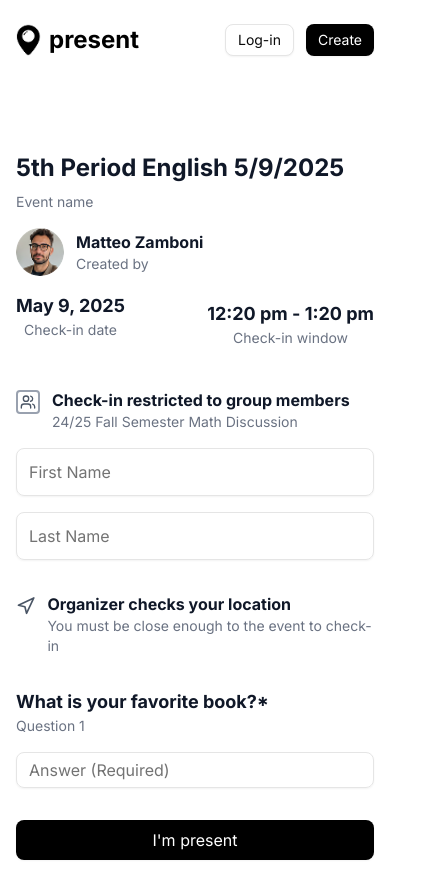
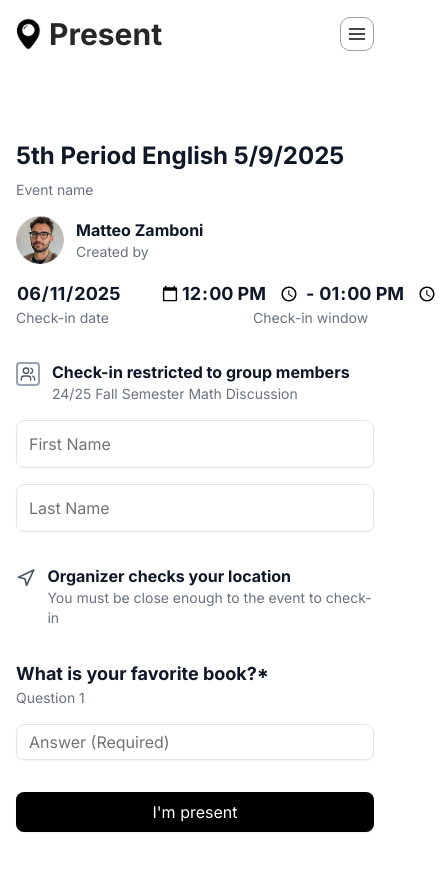
Before and after one commit to Umerkhx/present, a React (Vite) app: page /check-in in a window 390 px wide. Shown: the whole page, 440 px wide, since content can reach past the window. After the commit the page ends 864 px from the top, so only its background shows below. Built offline with nearby package versions, Linux system fonts and the light colour scheme.

Commit message:
mobile-responsiveness

```diff
--- a/src/account-info/AccountInfo.tsx
+++ b/src/account-info/AccountInfo.tsx
@@ -61,7 +61,7 @@ function AccountInfo() {
   };
 
   return (
-   <section className="max-w-screen mx-auto p-5 min-h-screen flex flex-col">
+   <section className="container mx-auto p-5  ">
       <div className="flex justify-start items-center px-8 py-5">
         <div className="flex items-center gap-2">
           <img src="/Back Arrow.png" width={18} height={18} alt="logo" />
--- a/src/check-in/Checkin.tsx
+++ b/src/check-in/Checkin.tsx
@@ -1,11 +1,14 @@
 "use client"
 
 import type React from "react"
-import { AlertCircle, Check, Navigation, Users } from "lucide-react"
+
+import { AlertCircle, AlignJustify, Check, Navigation, Users, X } from "lucide-react"
 import { useState } from "react"
 import { Button } from "..//components/ui/button"
 import { Alert, AlertDescription } from "../components/ui/alert"
 import { Input } from "../components/ui/input"
+import { cn } from "../lib/utils"
+import { Dialog, DialogContent, DialogHeader } from "../components/ui/dialog"
 
 export default function CheckInPage() {
     const [formData, setFormData] = useState({
@@ -18,37 +21,36 @@ export default function CheckInPage() {
     const [isSuccess, setIsSuccess] = useState(false)
     const [isSubmitting, setIsSubmitting] = useState(false)
     const [checkInTime, setCheckInTime] = useState("")
+    const [mobileMenuOpen, setMobileMenuOpen] = useState<boolean>(false)
+
+    const [checkInDate, setCheckInDate] = useState(new Date())
+    const [checkInStartTime, setCheckInStartTime] = useState("12:00")
+    const [checkInEndTime, setCheckInEndTime] = useState("13:00")
 
     const eventData = {
         name: "5th Period English 5/9/2025",
         creator: "Matteo Zamboni",
-        date: "May 9, 2025",
-        startTime: "12:20",
-        endTime: "1:20",
         description: "24/25 Fall Semester Math Discussion",
-        correctAnswer: "The Great Gatsby", // this would be set by the group or event organizer if the user doesn't know the answer it will throw an error
+        correctAnswer: "The Great Gatsby",
     }
 
     const validateForm = () => {
         const newErrors: string[] = []
 
-        if (!formData.firstName.trim()) {
-            newErrors.push("First name is required")
-        }
+        if (!formData.firstName.trim()) newErrors.push("First name is required")
+        if (!formData.lastName.trim()) newErrors.push("Last name is required")
+        if (!formData.favoriteBook.trim()) newErrors.push("Please answer the question to check in")
+        if (
+            formData.favoriteBook.trim().toLowerCase() !== eventData.correctAnswer.toLowerCase()
+        ) newErrors.push("Incorrect answer to the question. Please try again.")
 
-        if (!formData.lastName.trim()) {
-            newErrors.push("Last name is required")
-        }
+        const now = new Date()
+        const currentTime = now.getHours() * 60 + now.getMinutes()
+        const start = parseInt(checkInStartTime.split(":")[0]) * 60 + parseInt(checkInStartTime.split(":")[1])
+        const end = parseInt(checkInEndTime.split(":")[0]) * 60 + parseInt(checkInEndTime.split(":")[1])
 
-        if (!formData.favoriteBook.trim()) {
-            newErrors.push("Please answer the question to check in")
-        }
-
-        if (
-            formData.favoriteBook.trim() &&
-            formData.favoriteBook.trim().toLowerCase() !== eventData.correctAnswer.toLowerCase()
-        ) {
-            newErrors.push("Incorrect answer to the question. Please try again.")
+        if (currentTime < start || currentTime > end) {
+            newErrors.push("You are trying to check in outside of the allowed time window.")
         }
 
         return newErrors
@@ -60,7 +62,6 @@ export default function CheckInPage() {
         setErrors([])
 
         const validationErrors = validateForm()
-
         if (validationErrors.length > 0) {
             setErrors(validationErrors)
             setIsSubmitting(false)
@@ -80,8 +81,6 @@ export default function CheckInPage() {
         setIsSubmitting(false)
     }
 
-
-
     const handleInputChange = (field: string, value: string) => {
         setFormData((prev) => ({ ...prev, [field]: value }))
         if (errors.length > 0) {
@@ -89,33 +88,90 @@ export default function CheckInPage() {
         }
     }
 
+    return (
+        <div className="container mx-auto ">
+            <div className="flex flex-wrap items-center justify-between p-4 gap-y-4">
+                <div className="flex items-center gap-2">
+                    <img src="/logo.png" width={25} height={25} alt="logo" />
+                    <span className="font-semibold text-3xl text-zinc-800">Present</span>
+                </div>
+
+                <div className="flex items-center gap-4">
+                    <div className="px-5 py-2 border border-gray-400 rounded-lg md:block hidden">Log-in</div>
+                    <button className="px-5 py-2 bg-black text-white rounded-lg md:block hidden hover:bg-gradient-to-r hover:from-[#31CCD6] hover:via-[#66C587] hover:to-[#BBD16B] hover:text-black transition ease-in delay-100 duration-150 cursor-pointer">Create</button>
+                    <button
+                        className="rounded-lg p-1.5 border border-gray-400 md:hidden block relative z-50"
+                        onClick={() => setMobileMenuOpen(!mobileMenuOpen)}
+                        aria-expanded={mobileMenuOpen}
+                        aria-label="Toggle menu"
+                    >
+                        <div className="relative w-5 h-5 cursor-pointer">
+                            <AlignJustify
+                                className={cn(
+                                    "w-5 h-5 absolute transition-all duration-300 ease-in-out",
+                                    mobileMenuOpen ? "opacity-0 rotate-90" : "opacity-100 rotate-0",
+                                )} />
+                            <X className={cn(
+                                "w-5 h-5 absolute transition-all duration-300 ease-in-out",
+                                mobileMenuOpen ? "opacity-100 rotate-0" : "opacity-0 -rotate-90",)} />
+                        </div>
+                    </button>
+                </div>
+            </div>
+
+            <style>{`
+        [data-state="open"][data-radix-collection-item] {
+          animation: slideDownAndFade 0.3s ease-out;
+        }
+
+        @keyframes slideDownAndFade {
+          from {
+            opacity: 0;
+            transform: translate(-50%, -10px);
+          }
+          to {
+            opacity: 1;
+            transform: translate(-50%, 0);
+          }
+        }
+      `}</style>
 
 
-    return (
-        <div className="min-h-screen xl:max-w-screen-7xl lg:max-w-screen-2xl md:max-screen-xl sm:max-w-screen-lg max-w-screen-md mx-auto ">
-            <header className="px-4 py-6 lg:px-8">
-                <div className=" mx-auto flex items-center justify-between">
-                    <div className="flex items-center space-x-2">
-                        <img src="/logo.png" width={25} height={25} alt="logo" />
-                        <span className="text-2xl font-semibold text-black">present</span>
+            <Dialog open={mobileMenuOpen} onOpenChange={setMobileMenuOpen}>
+                <DialogContent className="sm:max-w-md w-[95vw] p-0 m-0 fixed top-4 left-1/2 transform -translate-x-1/2 translate-y-0">
+                    <DialogHeader className="p-4 pb-0">
+                        <div className="flex justify-end items-center">
+
+                            <button onClick={() => setMobileMenuOpen(false)} className="text-gray-500 hover:text-gray-700 p-1">
+                                <X className="w-5 h-5" />
+                            </button>
+                        </div>
+                    </DialogHeader>
+
+                    <div className="p-4 space-y-3">
+                        <button
+                            className="w-full px-5 py-3 border border-gray-400 rounded-lg text-center font-medium hover:bg-gray-50 transition-colors"
+                            onClick={() => {
+                                setMobileMenuOpen(false)
+                            }}
+                        >
+                            Log-in
+                        </button>
+                        <button
+                            className="w-full px-5 py-3 bg-black text-white rounded-lg text-center font-medium hover:bg-gradient-to-r hover:from-[#31CCD6] hover:via-[#66C587] hover:to-[#BBD16B] hover:text-black transition ease-in delay-100 duration-150 cursor-pointer"
+                            onClick={() => {
+                                setMobileMenuOpen(false)
+                            }}
+                        >
+                            Create
+                        </button>
                     </div>
-
-                    <div className="flex items-center space-x-3">
-                        <Button variant="outline" size="sm">
-                            Log-in
-                        </Button>
-                        <Button size="sm" className="bg-black text-white hover:bg-gray-800">
-                            Create
-                        </Button>
-                    </div>
-                </div>
-            </header>
-
+                </DialogContent>
+            </Dialog>
 
 
             <main className="lg:max-w-4xl mx-auto mt-10 px-4 py-8 lg:px-8">
                 <div className="space-y-8">
-                    {/* Success Notification */}
                     {isSuccess && (
                         <div className="bg-gray-50 border border-gray-200 rounded-lg p-6">
                             <div className="flex items-center justify-center space-x-5">
@@ -127,38 +183,55 @@ export default function CheckInPage() {
                                     <p className=" text-gray-600">Thanks for marking yourself Present</p>
                                 </div>
                             </div>
-                            <div className="mt-4  flex items-center justify-center gap-5 text-sm">
-                                <span className="font-semibold text-gray-900 text-lg">{eventData.date}</span>
+                            <div className="mt-4 flex items-center justify-center gap-5 text-sm">
+                                <span className="font-semibold text-gray-900 text-lg">{checkInDate.toDateString()}</span>
                                 <span className="font-semibold text-gray-900 text-lg">{checkInTime}</span>
                             </div>
                         </div>
                     )}
 
                     <div className="space-y-8">
-                        <div className=" space-y-4">
+                        <div className="space-y-4">
                             <div>
                                 <h1 className="text-2xl lg:text-4xl font-bold text-gray-900 mb-2">{eventData.name}</h1>
                                 <p className="text-sm text-gray-500">Event name</p>
                             </div>
 
-                            <div className="flex items-center  space-x-3">
+                            <div className="flex items-center space-x-3">
                                 <img className="rounded-full w-12 h-12 object-cover" src="/profile.png" alt="profile" />
-
                                 <div className="text-left">
                                     <p className="font-semibold text-gray-900">{eventData.creator}</p>
                                     <p className="text-sm text-gray-500">Created by</p>
                                 </div>
                             </div>
 
-                            <div className="flex  items-center justify-between space-y-4 lg:space-y-0 lg:space-x-8">
-                                <div className="text-center">
-                                    <p className="font-semibold text-gray-900 text-lg">{eventData.date}</p>
+                            <div className="flex items-center justify-between lg:space-y-0 lg:space-x-8">
+                                <div className="">
+                                    <input
+                                        type="date"
+                                        value={checkInDate.toISOString().split("T")[0]}
+                                        onChange={(e) => setCheckInDate(new Date(e.target.value))}
+                                        className="text-lg font-semibold text-gray-900 bg-transparent text-center outline-none"
+                                    />
                                     <p className="text-sm text-gray-500">Check-in date</p>
                                 </div>
+
                                 <div className="text-center">
-                                    <p className="font-semibold text-gray-900 text-lg">
-                                        {eventData.startTime} pm - {eventData.endTime} pm
-                                    </p>
+                                    <div className="flex items-center justify-center gap-1">
+                                        <input
+                                            type="time"
+                                            value={checkInStartTime}
+                                            onChange={(e) => setCheckInStartTime(e.target.value)}
+                                            className="text-lg font-semibold text-gray-900 bg-transparent text-center outline-none"
+                                        />
+                                        <span className="text-lg font-semibold text-gray-900">-</span>
+                                        <input
+                                            type="time"
+                                            value={checkInEndTime}
+                                            onChange={(e) => setCheckInEndTime(e.target.value)}
+                                            className="text-lg font-semibold text-gray-900 bg-transparent text-center outline-none"
+                                        />
+                                    </div>
                                     <p className="text-sm text-gray-500">Check-in window</p>
                                 </div>
                             </div>
@@ -218,31 +291,25 @@ export default function CheckInPage() {
                                     <h3 className="text-lg font-semibold text-gray-900">What is your favorite book?*</h3>
                                     <p className="text-sm text-gray-500">Question 1</p>
                                 </div>
-
                                 <Input
                                     placeholder="Answer (Required)"
                                     value={formData.favoriteBook}
                                     onChange={(e) => handleInputChange("favoriteBook", e.target.value)}
-                                    className={` resize-none ${errors.some((e) => e.includes("question") || e.includes("answer") || e.includes("Incorrect"))
-                                        ? "border-red-300"
-                                        : ""
-                                        }`}
+                                    className={`resize-none ${errors.some((e) => e.toLowerCase().includes("question") || e.toLowerCase().includes("answer")) ? "border-red-300" : ""}`}
                                 />
                             </div>
-                            {!isSuccess && (
+
+                            {!isSuccess ? (
                                 <div className="flex justify-center">
                                     <Button
                                         type="submit"
                                         disabled={isSubmitting}
-                                        className="w-full sm:w-auto px-20 h-10 bg-black text-white hover:bg-gray-800 disabled:opacity-50 text-base font-medium"
+                                        className="w-full sm:w-auto px-20 h-10 bg-black text-white hover:bg-gradient-to-r hover:from-[#31CCD6] hover:via-[#66C587] hover:to-[#BBD16B] hover:text-black cursor-pointer transition-colors disabled:opacity-50 text-base font-medium"
                                     >
                                         {isSubmitting ? "Checking in..." : "I'm present"}
                                     </Button>
                                 </div>
-                            )}
-
-                            {/* Reset Button for Success State */}
-                            {isSuccess && (
+                            ) : (
                                 <div className="flex justify-center">
                                     <Button
                                         type="button"
@@ -263,5 +330,7 @@ export default function CheckInPage() {
                 </div>
             </main>
         </div>
+
+
     )
 }
--- a/src/components/ActionButton.tsx
+++ b/src/components/ActionButton.tsx
@@ -10,7 +10,7 @@ const ActionButton: React.FC<ActionButtonProps> = ({ onClick }) => {
     <button
       type="button"
       onClick={onClick}
-      className="w-2/4  bg-black text-white text-sm py-2 px-4 rounded-lg flex items-center justify-center gap-2 hover:bg-gray-800 transition-colors"
+      className="w-2/4  bg-black text-white text-sm py-2 px-4 rounded-lg flex items-center justify-center gap-2 hover:bg-gradient-to-r hover:from-[#31CCD6] hover:via-[#66C587] hover:to-[#BBD16B] hover:text-black cursor-pointer transition-colors"
     >
       <Users size={18} />
       <span>See who's present</span>
--- a/src/components/modal-components/modal-system.tsx
+++ b/src/components/modal-components/modal-system.tsx
@@ -605,7 +605,7 @@ export default function ModalSystem({ open, setOpen }: ModalSystemProps) {
 
     return (
         <Dialog open={open} onOpenChange={setOpen}>
-            <DialogContent className="xl:max-w-5xl lg:max-w-4xl md:max-w-3xl sm:max-w-2xl max-w-[95vw] max-h-[95vh] overflow-y-auto p-4">
+            <DialogContent className="xl:max-w-5xl lg:max-w-4xl md:max-w-3xl sm:max-w-2xl max-w-[95vw] max-h-[95vh] overflow-y-auto py-6 px-3">
                 <DialogHeader className="">
                     <div className="flex justify-between items-center p-4">
                         <div className="flex items-center gap-1">
--- a/src/create/EventCheckIn.tsx
+++ b/src/create/EventCheckIn.tsx
@@ -9,6 +9,8 @@ import CheckInSettings from "../components/CheckInSettings"
 import ActionButton from "../components/ActionButton"
 import type { EventData } from "../types"
 import Toggle from "../components/Toggle"
+import { Dialog, DialogContent, DialogHeader } from "../components/ui/dialog"
+import { cn } from "../lib/utils"
 
 interface Question {
   id: string
@@ -32,6 +34,7 @@ const EventCheckIn: React.FC = () => {
   })
 
   const [questions, setQuestions] = useState<Question[]>([])
+  const [mobileMenuOpen, setMobileMenuOpen] = useState<boolean>(false)
 
   //for the backend dev: Create a default question when addQuestions is toggled on
   useEffect(() => {
@@ -94,19 +97,36 @@ const EventCheckIn: React.FC = () => {
   }
 
   return (
-    <section className="max-w-screen-2xl mx-auto p-5">
+    <section className="container mx-auto p-5">
       <div className="flex flex-wrap items-center justify-between p-4 gap-y-4">
         <div className="flex items-center gap-2">
           <img src="/logo.png" width={25} height={25} alt="logo" />
           <span className="font-semibold text-3xl text-zinc-800">Present</span>
         </div>
 
+
+
         <div className="flex items-center gap-4">
-          <div className="px-4 py-1.5 border border-gray-400 rounded-lg md:block hidden">Check-In</div>
-          <div className="px-4 py-1.5 border border-gray-400 rounded-lg md:block hidden">Dashboard</div>
-          <div className="rounded-lg p-1.5 border border-gray-400 md:hidden block">
-            <AlignJustify className="w-5 h-5" />
-          </div>
+          <div className="px-5 py-2 border border-gray-400 rounded-lg md:block hidden">Check-In</div>
+          <button className="px-5 py-2 bg-black text-white rounded-lg md:block hidden hover:bg-gradient-to-r hover:from-[#31CCD6] hover:via-[#66C587] hover:to-[#BBD16B] hover:text-black transition ease-in delay-100 duration-150 cursor-pointer">Dashboard</button>
+          <button
+            className="rounded-lg p-1.5 border border-gray-400 md:hidden block relative z-50"
+            onClick={() => setMobileMenuOpen(!mobileMenuOpen)}
+            aria-expanded={mobileMenuOpen}
+            aria-label="Toggle menu"
+          >
+            <div className="relative w-5 h-5 cursor-pointer">
+              <AlignJustify
+                className={cn(
+                  "w-5 h-5 absolute transition-all duration-300 ease-in-out",
+                  mobileMenuOpen ? "opacity-0 rotate-90" : "opacity-100 rotate-0",
+                )} />
+              <X className={cn(
+                "w-5 h-5 absolute transition-all duration-300 ease-in-out",
+                mobileMenuOpen ? "opacity-100 rotate-0" : "opacity-0 -rotate-90",)} />
+            </div>
+
+          </button>
           <img className="rounded-full w-10 h-10 object-cover" src="/profile.png" alt="profile" />
         </div>
       </div>
@@ -190,16 +210,16 @@ const EventCheckIn: React.FC = () => {
                         <button
                           onClick={() => updateQuestion(question.id, { type: "text" })}
                           className={`px-4 py-2 text-sm rounded-md border ${question.type === "text"
-                              ? "bg-gray-900 text-white border-gray-900"
-                              : "bg-white text-gray-700 border-gray-300 hover:bg-gray-50"
+                            ? "bg-gray-900 text-white border-gray-900"
+                            : "bg-white text-gray-700 border-gray-300 hover:bg-gray-50"
                             }`}
                         >
                           Text Response
                         </button>
                         <button onClick={() => updateQuestion(question.id, { type: "select" })}
                           className={`px-4 py-2 text-sm rounded-md border ${question.type === "select"
-                              ? "bg-gray-900 text-white border-gray-900"
-                              : "bg-white text-gray-700 border-gray-300 hover:bg-gray-50"}`}>
+                            ? "bg-gray-900 text-white border-gray-900"
+                            : "bg-white text-gray-700 border-gray-300 hover:bg-gray-50"}`}>
                           Select Response
                         </button>
                       </div>
@@ -239,6 +259,59 @@ const EventCheckIn: React.FC = () => {
           </div>
         </div>
       </div>
+
+
+
+      {/*Mobile Menu*/}
+      <style>{`
+        [data-state="open"][data-radix-collection-item] {
+          animation: slideDownAndFade 0.3s ease-out;
+        }
+
+        @keyframes slideDownAndFade {
+          from {
+            opacity: 0;
+            transform: translate(-50%, -10px);
+          }
+          to {
+            opacity: 1;
+            transform: translate(-50%, 0);
+          }
+        }
+      `}</style>
+
+
+      <Dialog open={mobileMenuOpen} onOpenChange={setMobileMenuOpen}>
+        <DialogContent className="sm:max-w-md w-[95vw] p-0 m-0 fixed top-4 left-1/2 transform -translate-x-1/2 translate-y-0">
+          <DialogHeader className="p-4 pb-0">
+            <div className="flex justify-end items-center">
+
+              <button onClick={() => setMobileMenuOpen(false)} className="text-gray-500 hover:text-gray-700 p-1">
+                <X className="w-5 h-5" />
+              </button>
+            </div>
+          </DialogHeader>
+
+          <div className="p-4 space-y-3">
+            <button
+              className="w-full px-5 py-3 border border-gray-400 rounded-lg text-center font-medium hover:bg-gray-50 transition-colors"
+              onClick={() => {
+                setMobileMenuOpen(false)
+              }}
+            >
+              Check-In
+            </button>
+            <button
+              className="w-full px-5 py-3 bg-black text-white rounded-lg text-center font-medium hover:bg-gradient-to-r hover:from-[#31CCD6] hover:via-[#66C587] hover:to-[#BBD16B] hover:text-black transition ease-in delay-100 duration-150 cursor-pointer"
+              onClick={() => {
+                setMobileMenuOpen(false)
+              }}
+            >
+              Dashboard
+            </button>
+          </div>
+        </DialogContent>
+      </Dialog>
     </section>
   )
 }
--- a/src/verification-code/VerificationCode.tsx
+++ b/src/verification-code/VerificationCode.tsx
@@ -31,7 +31,7 @@ function VerificationCode() {
   }
 
   return (
-    <section className="max-w-screen mx-auto p-5 min-h-screen flex flex-col">
+    <section className="container mx-auto p-5 min-h-screen flex flex-col">
       <div className="flex flex-wrap items-center justify-between p-4 gap-y-4">
         <div className="flex items-center gap-2">
           <img src="/logo.png" width={25} height={25} alt="logo" />
@@ -40,7 +40,7 @@ function VerificationCode() {
 
         <div className="flex items-center gap-4">
           <div className="px-5 py-2 border border-gray-400 rounded-lg md:block hidden">Log-in</div>
-          <div className="px-5 py-2 bg-black text-white rounded-lg md:block hidden">Create</div>
+          <button className="px-5 py-2 bg-black text-white rounded-lg md:block hidden focus:bg-gradient-to-r focus:from-[#31CCD6] focus:via-[#66C587] focus:to-[#BBD16B] focus:text-black transition ease-in delay-100 duration-150 cursor-pointer">Create</button>
           <button
             className="rounded-lg p-1.5 border border-gray-400 md:hidden block relative z-50"
             onClick={() => setMobileMenuOpen(!mobileMenuOpen)}
--- a/src/verify-code/VerifyCode.tsx
+++ b/src/verify-code/VerifyCode.tsx
@@ -4,7 +4,7 @@ import { InputOTP, InputOTPGroup, InputOTPSeparator, InputOTPSlot } from "../com
 function VerifyCode() {
 
     return (
-        <section className="max-w-screen mx-auto p-5 min-h-screen flex flex-col">
+        <section className="container mx-auto p-5 min-h-screen flex flex-col">
             <div className="flex justify-start items-center px-8 py-5">
                 <div className="flex items-center gap-2">
                     <img src="/Back Arrow.png" width={18} height={18} alt="logo" />
```
Also changed, not shown: src/App.css (+36 -0 lines), src/dashboard/Dashboard.tsx (+6 -6 lines).
